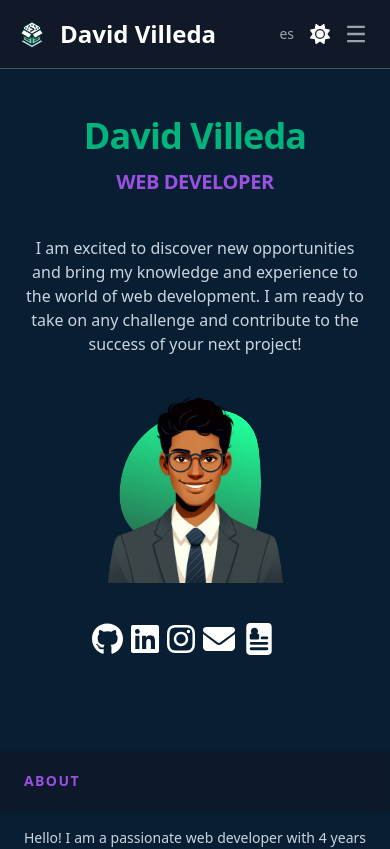
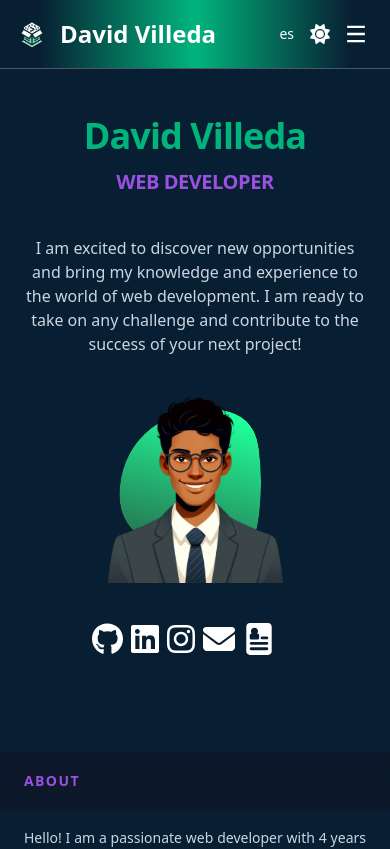
Before and after one commit to DavidITT/nuxt-portfolio, a Nuxt app: page /home in a window 390 px wide. Shown: the top 849 px of the page. Built offline with nearby package versions, Linux system fonts and the light colour scheme.

Commit message:
style: change navbar color for gradient color

```diff
--- a/components/home/SocialLinksAndCV.vue
+++ b/components/home/SocialLinksAndCV.vue
@@ -104,7 +104,7 @@ onMounted(() => {
     transform: scale(1.1);
   }
 
-  @apply text-[#2D465C] dark:text-white dark:hover:text-[#01B47C] hover:text-[#01B47C] transition duration-300 ease-in-out transform hover:scale-110 mr-2
+  @apply text-white dark:hover:text-[#01B47C] hover:text-[#01B47C] transition duration-300 ease-in-out transform hover:scale-110 mr-2
 
 }
 </style>
--- a/components/home/sections/components/SideMenu.vue
+++ b/components/home/sections/components/SideMenu.vue
@@ -4,11 +4,11 @@
   <div v-if="props.sideStatus === true"
        class="sidebar fixed top-0 bottom-0 block lg:hidden w-[330px] md:w-1/2 overflow-y-auto text-center bg-white dark:bg-gray-800 z-50 items-center">
     <header>
-      <div class="flex justify-between w-100 h-auto p-3 dark:bg-gray-900 border-b dark:border-b-0">
+      <div class="flex justify-between w-100 h-auto p-3 custom-bg-gradient border-b dark:border-b-0">
         <NuxtLink to="/home">
           <div class="flex items-center space-x-3 rtl:space-x-reverse">
             <img src="~/assets/logo/logo.png" class="h-8" alt="David Logo"/>
-            <span class="self-center text-2xl font-semibold whitespace-nowrap text-[#2D465C] dark:text-white">David Villeda</span>
+            <span class="self-center text-2xl font-semibold whitespace-nowrap text-white">David Villeda</span>
           </div>
         </NuxtLink>
 
@@ -93,10 +93,10 @@
         </ul>
       </ul>
     </div>
-    <div class="w-[330px] md:w-full p-3.5 bottom-0 absolute dark:bg-gray-900  border-t dark:border-0">
+    <div class="w-[330px] md:w-full p-3.5 bottom-0 absolute custom-bg-gradient  border-t dark:border-0">
 
         <div class="font-bold mb-3">
-          <span class="text-[#2D465C] dark:text-gray-300 text-lg">Contact me</span>
+          <span class="text-white text-lg">Contact me</span>
         </div>
         <SocialLinksAndCV class="justify-center"/>
 
@@ -135,4 +135,8 @@ const {locale} = useI18n()
   opacity: 1;
 }
 
+.custom-bg-gradient {
+  background: linear-gradient(to right, #081F33 10%, #01B47C 50%, #081F33 90%);
+}
+
 </style>
--- a/components/main/Language.vue
+++ b/components/main/Language.vue
@@ -1,6 +1,6 @@
 <template>
   <button @click="changeLanguage"
-          class="px-2 py-2 text-sm text-gray-700 dark:text-gray-400 flex justify-between items-center hover:text-[#01B47C] dark:hover:text-[#01B47C]">
+          class="px-2 py-2 text-sm text-white flex justify-between items-center hover:text-[#01B47C] dark:hover:text-[#01B47C]">
     <span>{{ locale === 'en' ? 'es' : 'en' }}</span>
   </button>
 </template>
--- a/components/main/Navbar.vue
+++ b/components/main/Navbar.vue
@@ -1,10 +1,12 @@
 <template>
-  <nav v-if="sideMenuStatus === false" class="bg-white dark:bg-gray-900 fixed w-full z-20 top-0 start-0 border-b border-gray-200 dark:border-gray-600">
+  <nav v-if="sideMenuStatus === false" class="custom-bg-gradient fixed w-full z-20 top-0 start-0 border-b border-gray-200 dark:border-gray-600">
     <div class="container flex flex-wrap items-center justify-between mx-auto p-4">
       <NuxtLink to="/home">
         <div class="flex items-center space-x-3 rtl:space-x-reverse">
           <img src="~/assets/logo/logo.png" class="h-8" alt="David Logo"/>
-          <span class="self-center text-2xl font-semibold whitespace-nowrap text-[#2D465C] dark:text-white">David Villeda</span>
+          <span class="self-center text-2xl font-semibold whitespace-nowrap text-white">
+           David Villeda
+          </span>
         </div>
       </NuxtLink>
       <div class="flex justify-end items-center space-x-2">
@@ -13,7 +15,7 @@
         <ToggleMode class=""/>
         <!-- /Small devices-->
         <button type="button"
-            class="lg:hidden inline-flex items-center p-2 justify-center text-sm text-gray-700 dark:text-gray-400 hover:text-[#01B47C] dark:hover:text-[#01B47C]"
+                class="lg:hidden inline-flex items-center p-2 justify-center text-sm text-white"
                 @click="toggleSideMenu">
           <span class="sr-only">Open sidemenu</span>
           <svg class="w-5 h-5" xmlns="http://www.w3.org/2000/svg" fill="none" viewBox="0 0 17 14">
@@ -26,22 +28,24 @@
   </nav>
 
   <SideMenu @toggleSide="toggleSideMenu" :sideStatus="sideMenuStatus"/>
-
 </template>
 
 <script setup>
+import { ref } from 'vue';
 import Language from "./Language.vue";
 import ToggleMode from "./ToggleMode.vue";
 import SideMenu from "~/components/home/sections/components/SideMenu.vue";
 
-const sideMenuStatus = ref(false)
+const sideMenuStatus = ref(false);
 
 const toggleSideMenu = () => {
-  sideMenuStatus.value = !sideMenuStatus.value
+  sideMenuStatus.value = !sideMenuStatus.value;
 }
 
 </script>
 
 <style scoped>
-
+.custom-bg-gradient {
+  background: linear-gradient(to right, #081F33 10%, #01B47C 50%, #081F33 90%);
+}
 </style>
--- a/components/main/ToggleMode.vue
+++ b/components/main/ToggleMode.vue
@@ -1,11 +1,11 @@
 <template>
   <div :class="{ dark: isDarkMode }">
     <button @click="toggleMode">
-                <span class="text-gray-700 hover:text-[#01B47C] dark:text-white dark:hover:text-[#01B47C]"
+                <span class="text-white hover:text-[#01B47C]"
                       v-if="isDarkMode">
                   <font-awesome-icon :icon="['fas', 'sun']" size="lg"/>
                 </span>
-      <span v-else class="text-gray-700] hover:text-[#01B47C] dark:text-white dark:hover:text-[#01B47C]">
+      <span v-else class="text-white hover:text-[#01B47C]">
                   <font-awesome-icon :icon="['far', 'moon']" size="lg"/>
                 </span>
     </button>
```
